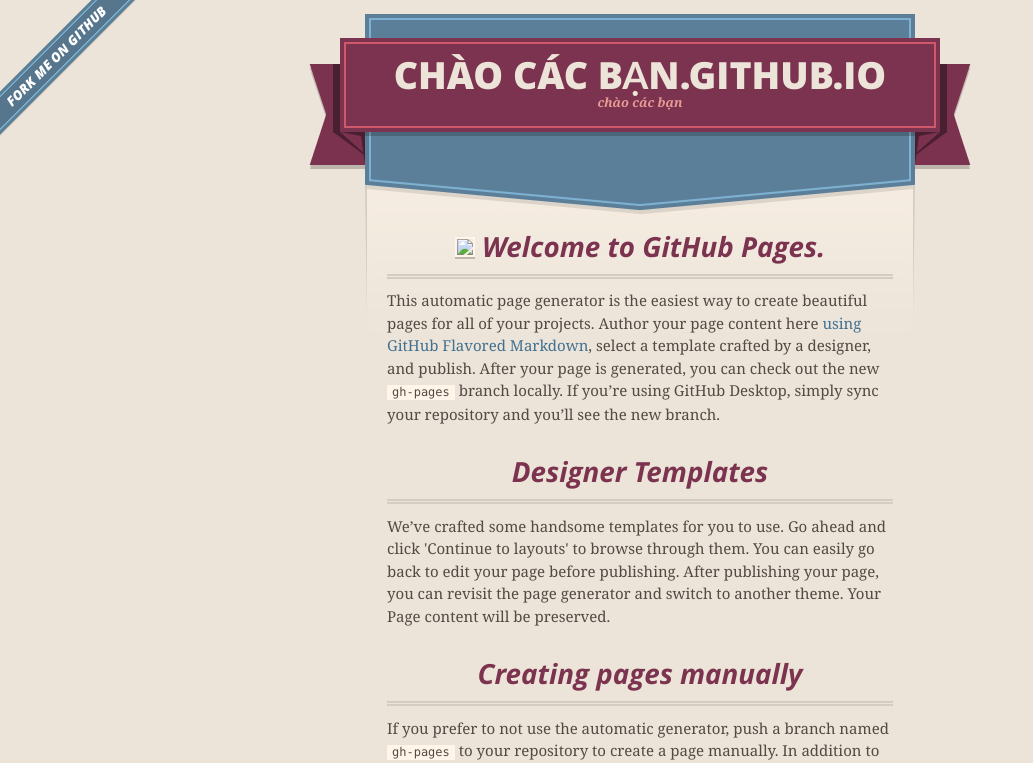
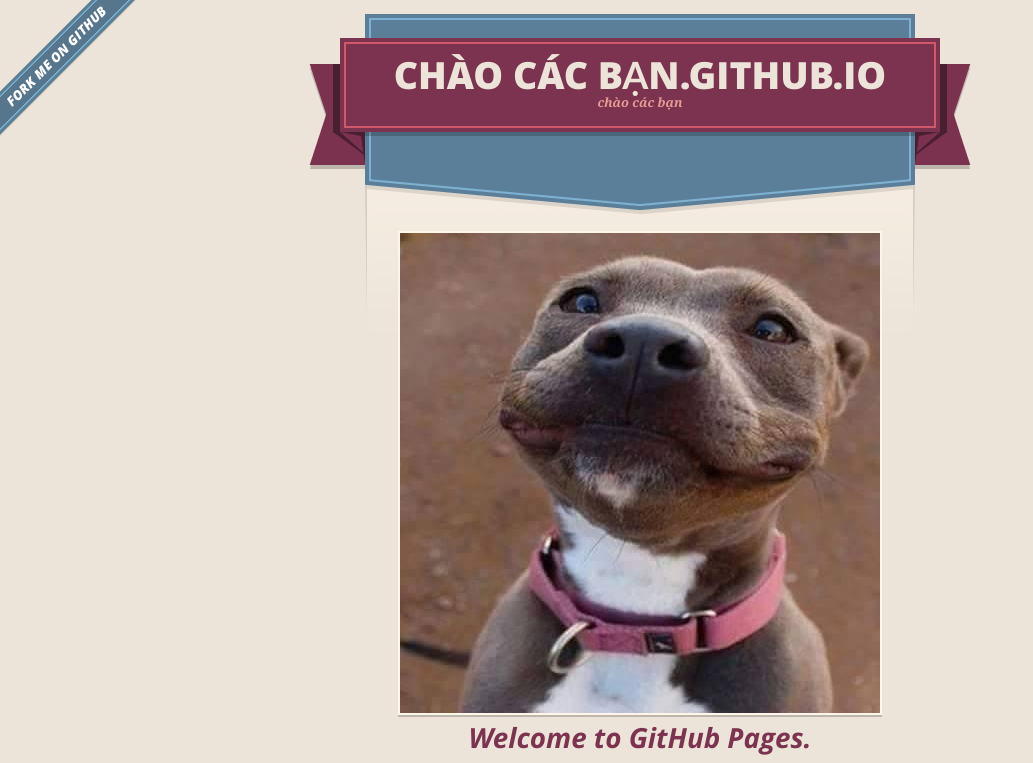
Before and after one commit to cntt0901tranducanh0008/cntt0901tranducanh0008.github.io, a plain HTML site: page index.html in a window 1280 px wide. Shown: the top 763 px of the page, without its empty margins (0-1033 px from the left). Drawn offline with nearby package versions, Linux system fonts and the light colour scheme.

Commit message:
Update index.html

```diff
--- a/index.html
+++ b/index.html
@@ -45,8 +45,8 @@
 
 
       <section id="main_content">
-        <h3><img src="images/
-IMG_0322.JPG/">
+        <h3><img src="images/IMG_0322.JPG"/>
+
 <a id="welcome-to-github-pages" class="anchor" href="#welcome-to-github-pages" aria-hidden="true"><span aria-hidden="true" class="octicon octicon-link"></span></a>Welcome to GitHub Pages.</h3>
 
 <p>This automatic page generator is the easiest way to create beautiful pages for all of your projects. Author your page content here <a href="https://guides.github.com/features/mastering-markdown/">using GitHub Flavored Markdown</a>, select a template crafted by a designer, and publish. After your page is generated, you can check out the new <code>gh-pages</code> branch locally. If you’re using GitHub Desktop, simply sync your repository and you’ll see the new branch.</p>
```
